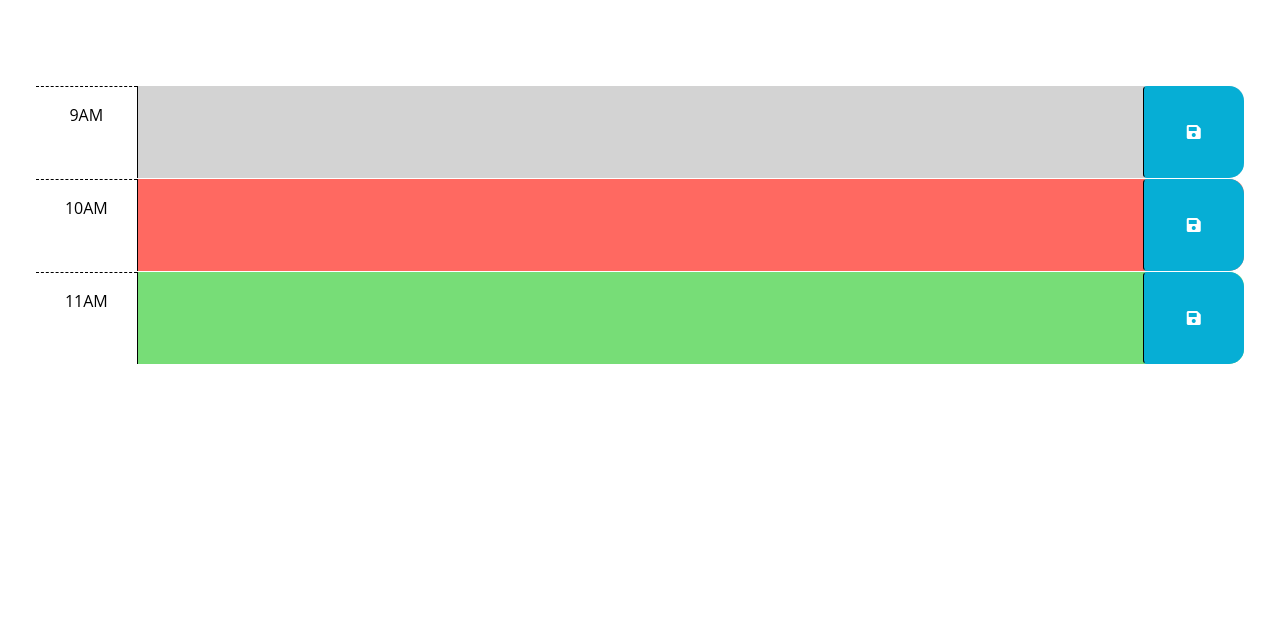
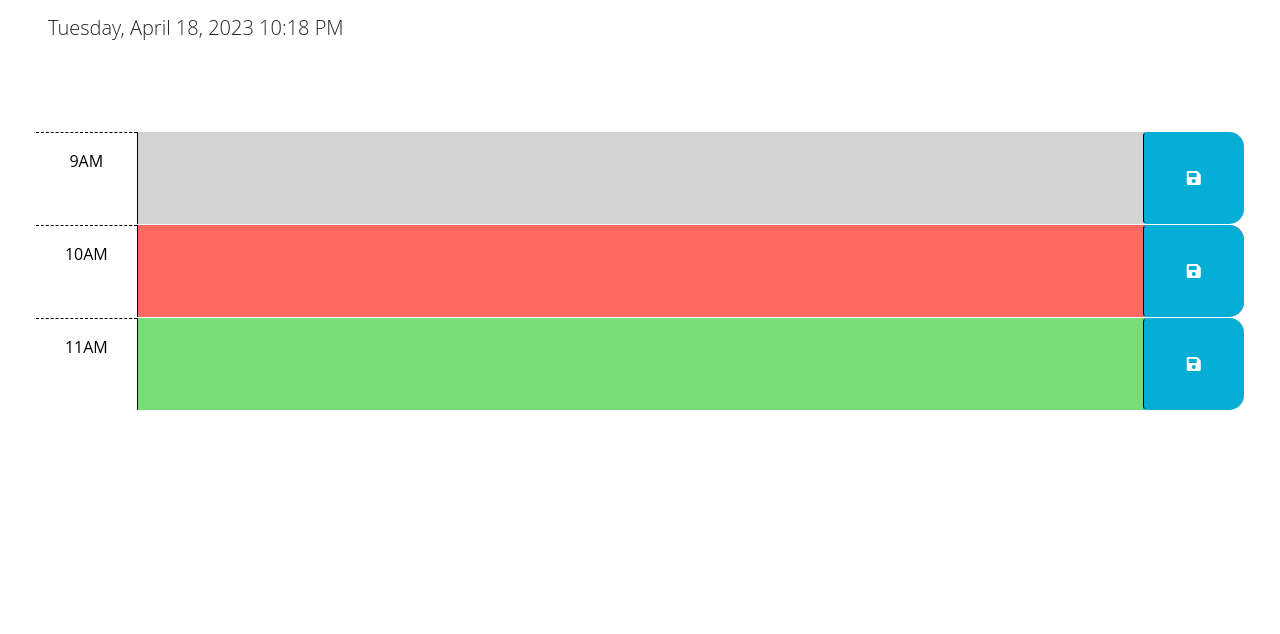
Before and after one commit to nolannaphys/work-day-scheduler, a plain HTML site: page index.html in a window 1280 px wide. Shown: the part 166-800 px from the top of the page. Drawn offline with nearby package versions, Linux system fonts and the light colour scheme; files that its build step writes are made by us from their sources.

Commit message:
linked correct css and js. added a display for current date/time at the top of the page

```diff
--- a/assets/js/script.js
+++ b/assets/js/script.js
@@ -19,5 +19,10 @@ $(function () {
     // the values of the corresponding textarea elements. HINT: How can the id
     // attribute of each time-block be used to do this?
     //
+  })
     // TODO: Add code to display the current date in the header of the page.
-  });
+    var dateTime = function() {
+      $('#currentDay').text(dayjs().format('dddd, MMMM D, YYYY h:mm A'));
+      console.log('test')
+    }
+    setInterval(dateTime, 1000);
--- a/index.html
+++ b/index.html
@@ -20,7 +20,8 @@
       href="https://fonts.googleapis.com/css2?family=Fira+Sans:wght@400;700&display=swap"
       rel="stylesheet"
     />
-    <link rel="stylesheet" href="style.css" />
+
+    <link rel="stylesheet" href="assets/css/style.css" />
     <title>Work Day Scheduler</title>
   </head>
 
@@ -74,6 +75,6 @@
     integrity="sha256-iu/zLUB+QgISXBLCW/mcDi/rnf4m4uEDO0wauy76x7U="
     crossorigin="anonymous"></script>
 
-    <script src="script.js"></script>
+    <script src="assets/js/script.js"></script>
   </body>
 </html>
```
